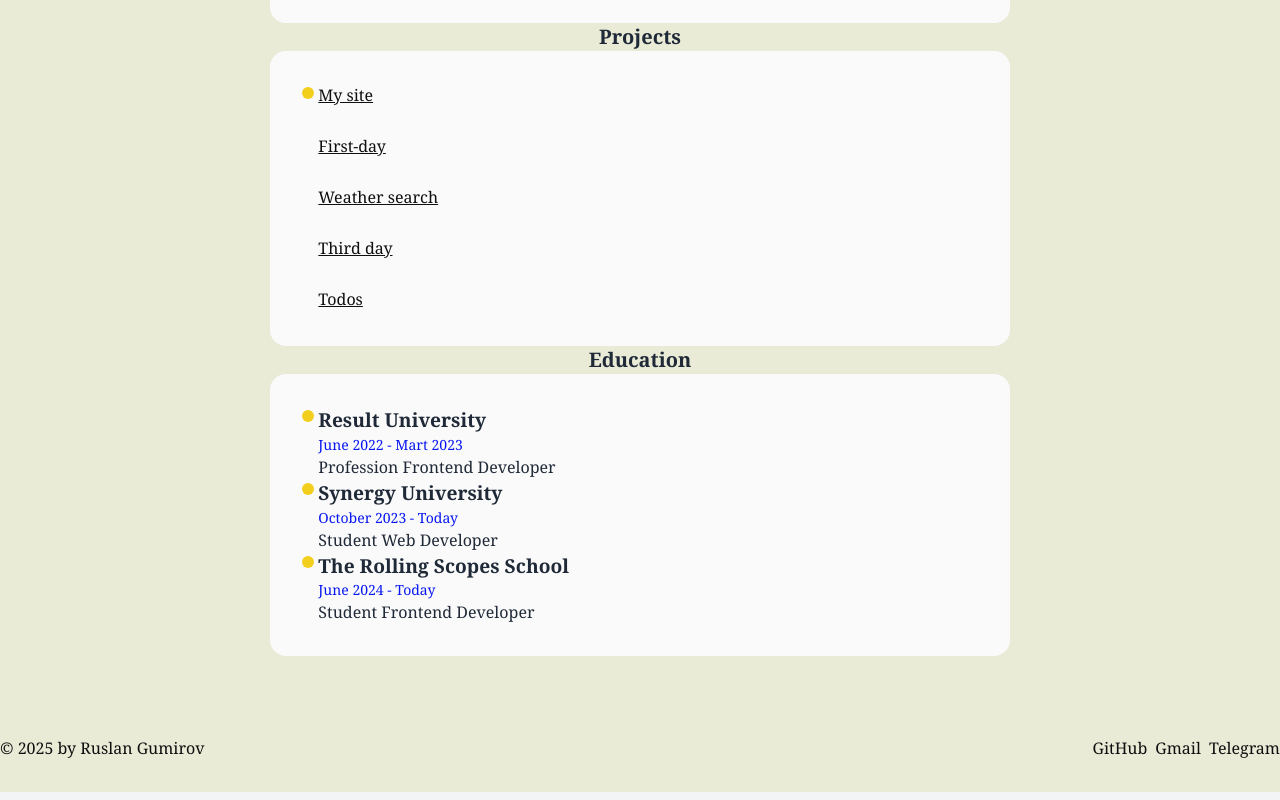
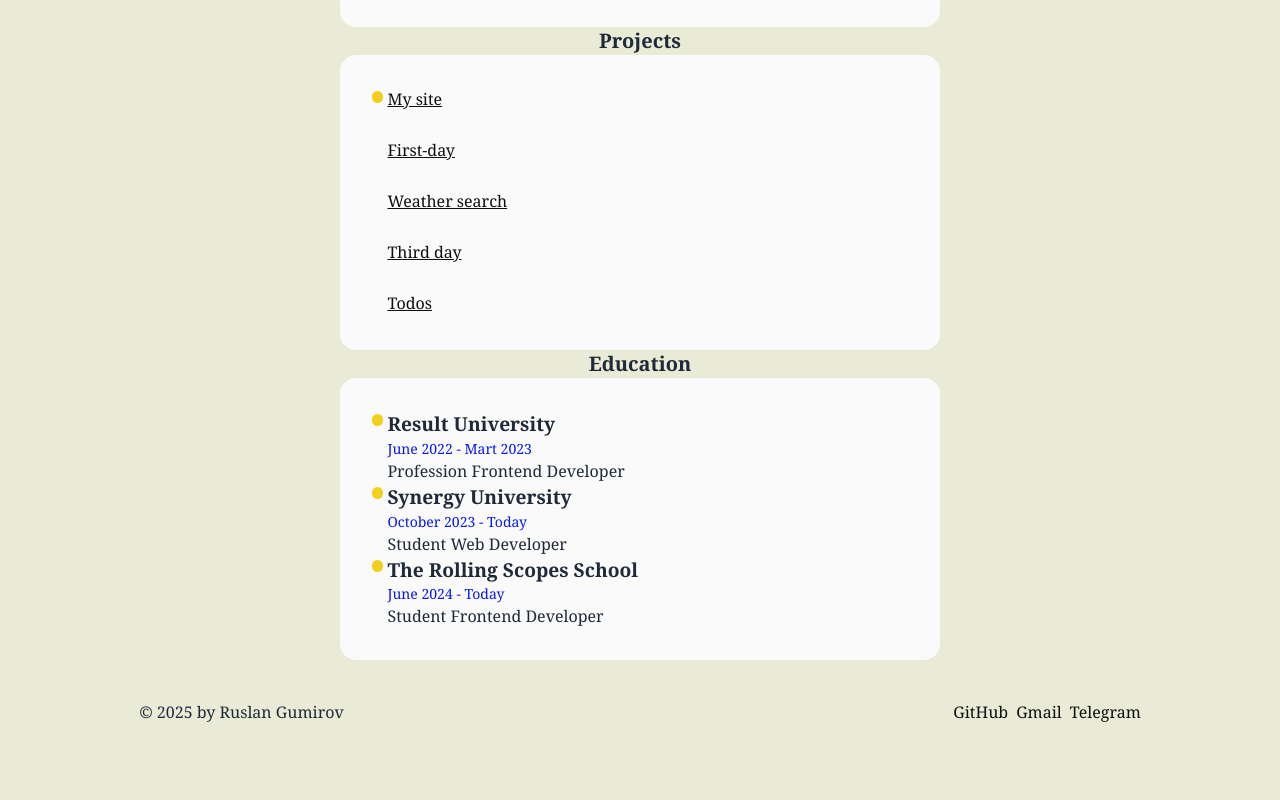
Before and after one commit to gumirus/about_me, a React (Vite) app: page / in a window 1280 px wide. Shown: the part 535-1335 px from the top of the page. Built offline with nearby package versions, Linux system fonts and the light colour scheme.

Commit message:
fix padding

```diff
--- a/src/App.jsx
+++ b/src/App.jsx
@@ -17,8 +17,8 @@ export default function App() {
           <Skills />
           <Projects />
           <Education />
+          <Footer />
         </main>
-        <Footer />
       </div>
     </div>
   )
--- a/src/index.css
+++ b/src/index.css
@@ -21,7 +21,7 @@
   font-family: var(--font-family);
   background-color: var(--main-bg);
   color: var(--black);
-  /* padding: 10px 11%; */
+  padding: 4px 9%;
   display: flex;
   flex-direction: column;
   justify-content: start;
@@ -304,7 +304,6 @@
   .hamburger {
     @apply static;
   }
-
 }
 
 .section-info {
```
